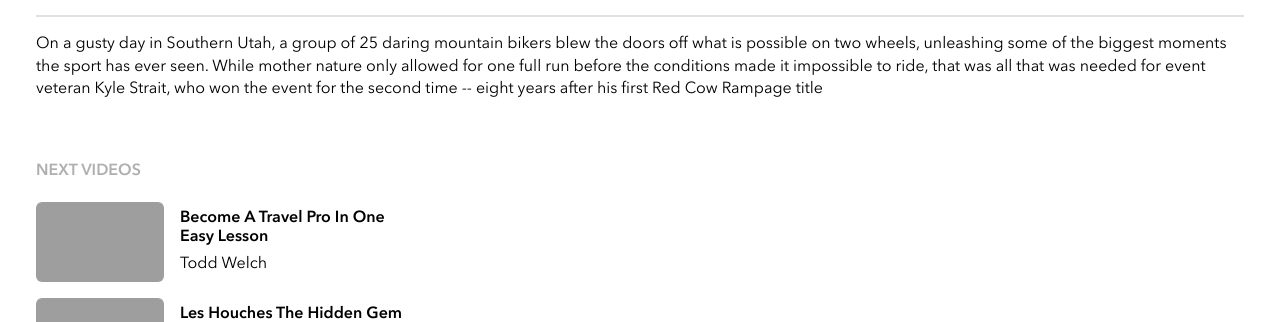
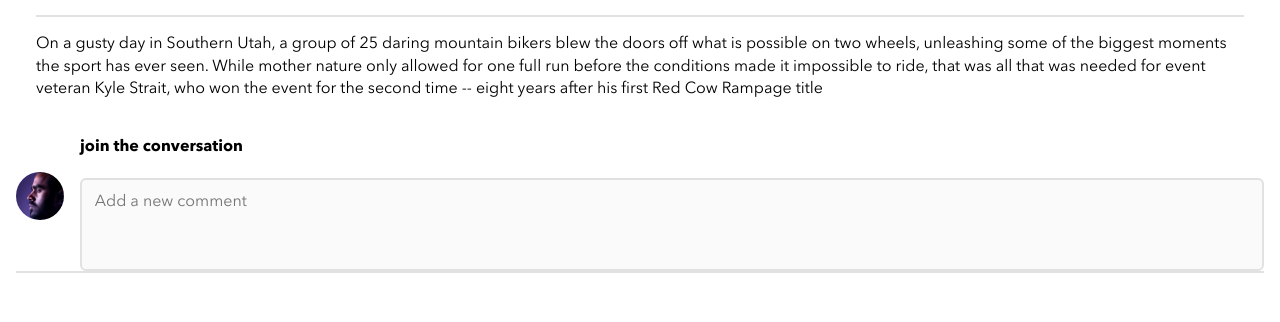
Before and after one commit to duongstephon/stephon-duong-brainflix, a React (Create React App) app: page / in a window 1280 px wide. Shown: the part 907-1229 px from the top of the page. Built offline with nearby package versions, Linux system fonts and the light colour scheme; grey boxes are pictures that could not be loaded; the HTML template or start-up script is replaced by a standard one.

Commit message:
added comment section

```diff
--- a/src/components/Comments/Comments.js
+++ b/src/components/Comments/Comments.js
@@ -1,10 +1,16 @@
 import './Comments.scss'
 import React from 'react';
+import avatarImage from '../../assets/images/Mohan-muruge.jpg'
 
-const Comments = () => {
+const Comments = (props) => {
     return (
-        <div>
-
+        <div className="comments">
+            <img className="comments__image" src={avatarImage} alt="avatar"/>
+            <div className="comments__box">
+                <h4>join the conversation</h4>
+                <textarea className="comments__input" type="text" rows="4" placeholder="Add a new comment"/>
+                <button className="comments__button">comment</button>
+            </div>
         </div>
     );
 };
--- a/src/components/Comments/Comments.scss
+++ b/src/components/Comments/Comments.scss
@@ -1,3 +1,64 @@
 @use '../../styles/partials/mixins.scss';
 @use '../../styles/partials/variables.scss';
 @use '../../styles/partials/global.scss' as *;
+
+.comments {
+    margin: 0rem 1rem;
+    display: flex;
+    border-bottom: solid 2px variables.$brainflix-mercury;
+
+    &__image {
+        width: 3rem;
+        height: 3rem;
+        margin: 1.5rem 1rem 0rem 0rem;
+        border-radius: 50%;
+        object-fit: cover;
+        object-position: 20% 0;
+        margin-top: 3.5rem;
+
+        @include mixins.tablet {
+            width: 3rem;
+            height: 3rem;
+        }
+
+        &--posted {
+            margin-top: 0;
+        }
+    }
+
+    &__box {
+        display: flex;
+        flex-direction: column;
+        width: 100%;
+    }
+
+    &__input {
+        font-family: variables.$brainflix-avenir-font, sans-serif;
+        font-size: 1rem;
+        font-weight: 400;
+        font-style: normal;
+        background-color: #FAFAFA;
+        border: solid 2px variables.$brainflix-mercury;
+        border-radius: 6px;
+        resize: none;
+        padding: 0.8rem 0rem 0rem 0.8rem;
+    }
+
+    &__button {
+        background: url('../../assets/icons/add_comment.svg') no-repeat scroll 10px 10px;
+        font-size: 1rem;
+        font-weight: 500;
+        width: 100%;
+        background-color: variables.$brainflix-blue;
+        color: variables.$brainflix-white;
+        text-transform: uppercase;
+        border: none;
+        border-radius: 6px;
+        padding: 0.8rem 0rem;
+        margin: 1rem 0rem;
+
+        @include mixins.tablet {
+            display: none;
+        }
+    }
+}
```
Also changed, not shown: src/components/VideoNav/VideoNav.js (line endings or trailing spaces).
